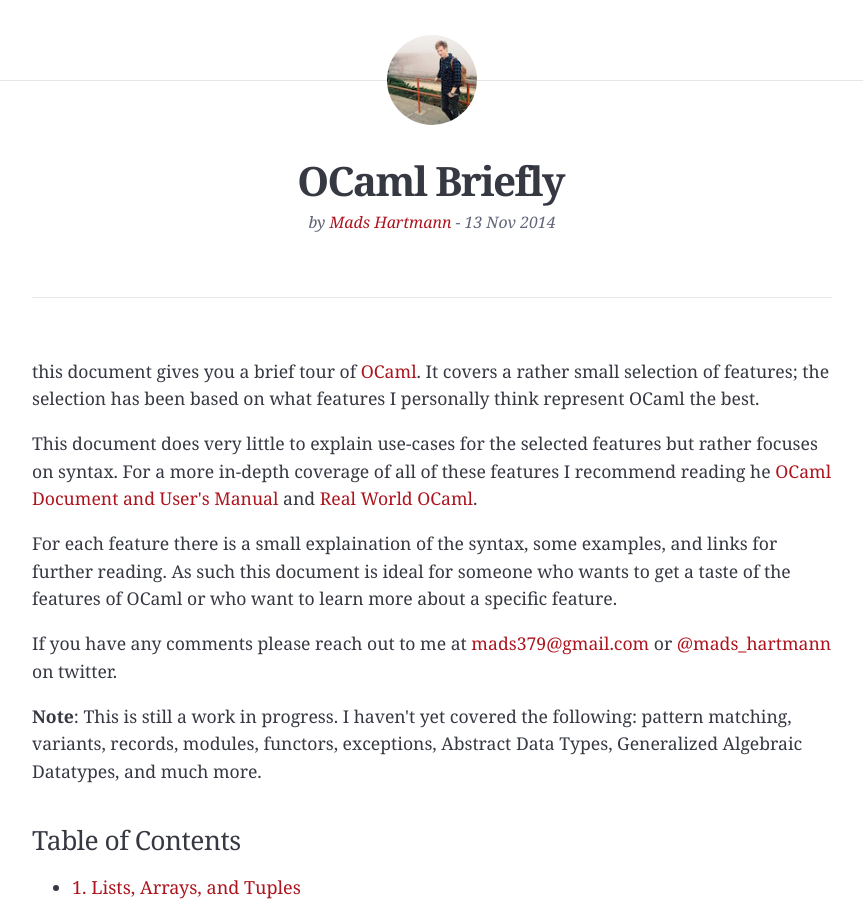
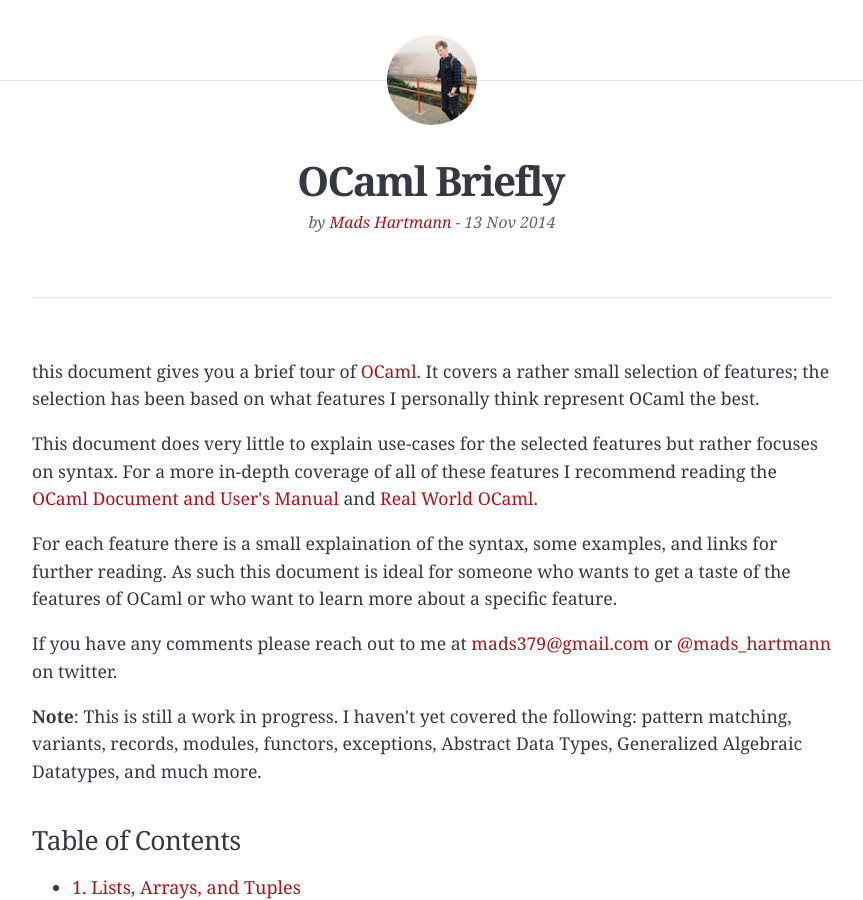
Before and after one commit to mads-hartmann/blog.mads-hartmann.com, a Jekyll site: the page built from _posts/2014-11-13-ocaml-briefly.html, in a window 1280 px wide and 900 px high. Shown: the whole window, without its empty margins (208-1071 px from the left). Built offline with Jekyll 4.4.1, drawn with Linux system fonts in a browser that asks for light colours; nearby versions of some CDN libraries; Markdown is read by kramdown in place of the engine named in the settings.

Commit message:
Fix typo

```diff
--- a/_org/_posts/2014-11-13-ocaml-briefly.org
+++ b/_org/_posts/2014-11-13-ocaml-briefly.org
@@ -18,7 +18,7 @@
 
 This document does very little to explain use-cases for the selected
 features but rather focuses on syntax. For a more in-depth coverage of
-all of these features I recommend reading he [[http://caml.inria.fr/pub/docs/manual-ocaml/][OCaml Document and User's
+all of these features I recommend reading the [[http://caml.inria.fr/pub/docs/manual-ocaml/][OCaml Document and User's
 Manual]] and [[https://realworldocaml.org/][Real World OCaml]].
 
 For each feature there is a small explaination of the syntax, some
--- a/_posts/2014-11-13-ocaml-briefly.html
+++ b/_posts/2014-11-13-ocaml-briefly.html
@@ -14,7 +14,7 @@
 <p>
 This document does very little to explain use-cases for the selected
 features but rather focuses on syntax. For a more in-depth coverage of
-all of these features I recommend reading he <a href="http://caml.inria.fr/pub/docs/manual-ocaml/">OCaml Document and User's
+all of these features I recommend reading the <a href="http://caml.inria.fr/pub/docs/manual-ocaml/">OCaml Document and User's
 Manual</a> and <a href="https://realworldocaml.org/">Real World OCaml</a>.
 </p>
 
```
